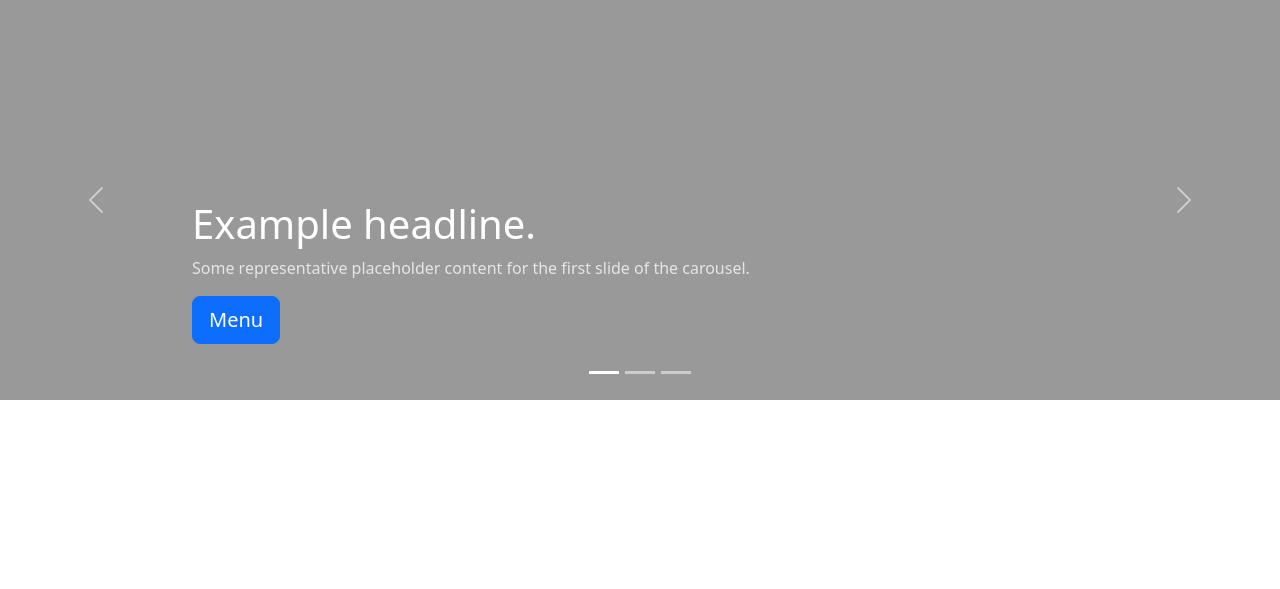
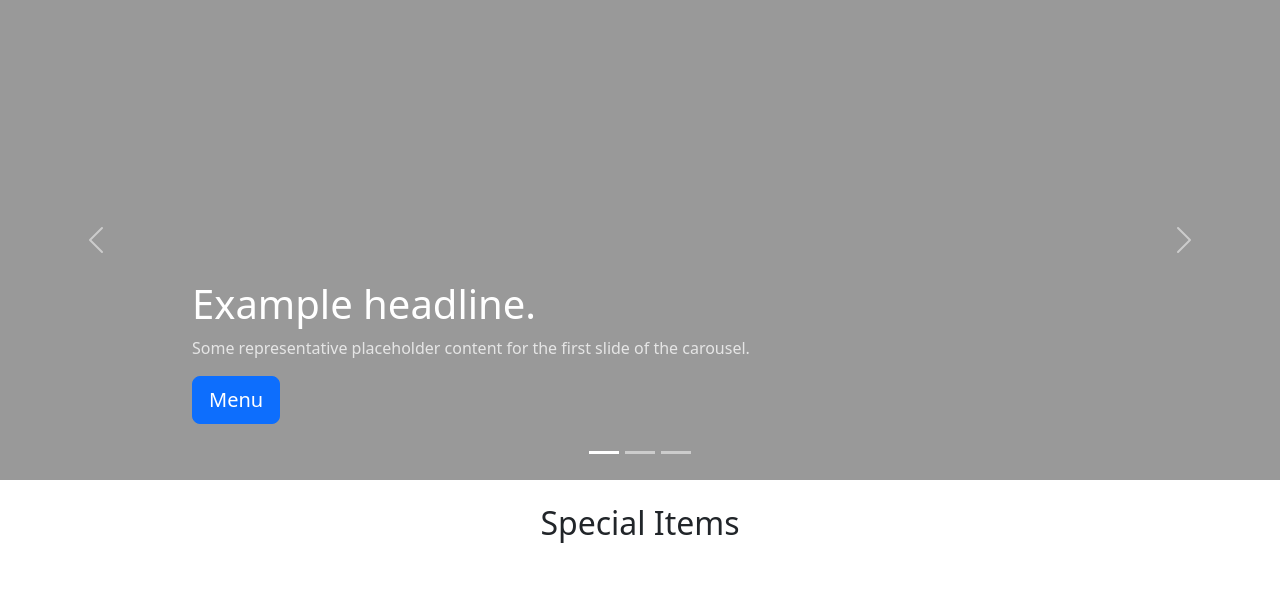
Before and after one commit to The-Accidental-Game-Devs/menu_listing_website, a Django app: page / in a window 1280 px wide. Shown: the part 56-645 px from the top of the page. Run offline with Django 5.2, Linux system fonts and the light colour scheme; data that the repository does not hold is empty; some libraries are stand-ins or nearby versions.

Commit message:
Implement special item display feature
Signed-off-by: Aung <aung.lin.thant.address@gmail.com>

```diff
--- a/core/templates/core/index.html
+++ b/core/templates/core/index.html
@@ -4,4 +4,19 @@
 
 {% block content %}
     {% include 'core/partials/carousel.html' %}
+
+    <div class="container-fluid p-4">
+        <h2 class="text-center mb-4">Special Items</h2>
+
+        <div class="d-flex justify-content-center">
+            <div class="d-flex overflow-auto gap-4 align-items-center"
+                 style="max-width: 1000px;">
+                {% for item in special_items %}
+                    <div class="flex-shrink-0" style="width: 250px;">
+                        {% include 'menu/partials/item_card.html' with item=item %}
+                    </div>
+                {% endfor %}
+            </div>
+        </div>
+    </div>
 {% endblock %}
--- a/core/templates/core/partials/carousel.html
+++ b/core/templates/core/partials/carousel.html
@@ -11,7 +11,7 @@
     </div>
     <div class="carousel-inner">
         <div class="carousel-item active">
-            <img src="{% static 'core/img/carousel-1.jpg' %}" class="d-block w-100 carousel-img" alt="...">
+            <img src="{% static 'core/img/carousel-1.webp' %}" class="d-block w-100 carousel-img" loading="lazy" alt="...">
             <div class="container">
                 <div class="carousel-caption text-start">
                     <h1>Example headline.</h1>
@@ -24,7 +24,7 @@
             </div>
         </div>
         <div class="carousel-item">
-            <img src="{% static 'core/img/carousel-2.jpg' %}" class="d-block w-100 carousel-img" alt="...">
+            <img src="{% static 'core/img/carousel-2.webp' %}" class="d-block w-100 carousel-img" loading="lazy" alt="...">
             <div class="container">
                 <div class="carousel-caption">
                     <h1>Example headline.</h1>
@@ -37,7 +37,7 @@
             </div>
         </div>
         <div class="carousel-item">
-            <img src="{% static 'core/img/carousel-3.jpg' %}" class="d-block w-100 carousel-img" alt="...">
+            <img src="{% static 'core/img/carousel-3.webp' %}" class="d-block w-100 carousel-img" loading="lazy" alt="...">
             <div class="container">
                 <div class="carousel-caption text-end">
                     <h1>Example headline.</h1>
--- a/core/tests.py
+++ b/core/tests.py
@@ -1 +0,0 @@
-# Create your tests here.
--- a/core/views.py
+++ b/core/views.py
@@ -1,7 +1,11 @@
 from django.shortcuts import render
 
+from menu.models import Item
 
 def index_view(request):
+    special_items = Item.objects.filter(is_special=True, ).order_by('created_at')[:10]
+
     return render(request, 'core/index.html', {
         'title': 'Home',
+        'special_items': special_items
     })
--- a/menu/forms.py
+++ b/menu/forms.py
@@ -15,7 +15,7 @@ class BaseItemForm(forms.ModelForm):
 
     class Meta:
         model = Item
-        fields = ('image', 'name', 'category', 'price', 'currency', 'detail')
+        fields = ('image', 'name', 'category', 'price', 'currency', 'detail', 'is_special')
 
 
 class NewItemForm(BaseItemForm):
--- a/menu/models.py
+++ b/menu/models.py
@@ -48,6 +48,7 @@ class Item(models.Model):
     price = models.DecimalField(max_digits=12, decimal_places=2)
     currency = models.ForeignKey(Currency, null=True, related_name='item', on_delete=models.PROTECT)
     detail = models.TextField(blank=True, null=True)
+    is_special = models.BooleanField(default=False)
     out_of_stock = models.BooleanField(default=False)
     created_by = models.ForeignKey(User, related_name='item', on_delete=models.PROTECT, null=True, blank=True)
     created_at = models.DateTimeField(auto_now_add=True)
--- a/menu/templates/menu/category.html
+++ b/menu/templates/menu/category.html
@@ -17,7 +17,9 @@
         </div>
         <div class="row my-3">
             {% for category in categories %}
-                {% include 'menu/partials/category_card.html' %}
+                <div class="col-sm-6 col-md-4 col-lg-2 mb-4">
+                    {% include 'menu/partials/category_card.html' %}
+                </div>
             {% endfor %}
         </div>
     </div>
--- a/menu/templates/menu/detail.html
+++ b/menu/templates/menu/detail.html
@@ -10,6 +10,7 @@
                     <a href="{{ item.image.url }}">
                         <div class="ratio ratio-1x1 bg-body-secondary rounded">
                             <img class="card-img-top img-fluid object-fit-cover rounded"
+                                 loading="lazy"
                                  src="{{ item.image.url }}" alt="{{ item.name }}">
                         </div>
                     </a>
--- a/menu/templates/menu/menu.html
+++ b/menu/templates/menu/menu.html
@@ -20,7 +20,9 @@
 
         <div class="row my-3">
             {% for item in items %}
-                {% include 'menu/partials/item_card.html' %}
+                <div class="col-sm-6 col-md-4 col-lg-2 mb-4">
+                    {% include 'menu/partials/item_card.html' %}
+                </div>
             {% endfor %}
         </div>
     </div>
--- a/menu/templates/menu/partials/category_card.html
+++ b/menu/templates/menu/partials/category_card.html
@@ -1,15 +1,17 @@
 {% load static %}
-<div class="col-sm-6 col-md-4 col-lg-3 mb-4">
+
 <div class="card h-100">
     <a href="{% url 'menu:menu' %}?category={{ category.id }}" class="text-decoration-none text-body">
         {% if category.image %}
             <div class="ratio ratio-4x3 bg-body-secondary rounded">
                 <img class="card-img-top img-fluid object-fit-cover"
+                     loading="lazy"
                      src="{{ category.image.url }}" alt="{{ item.name }}">
             </div>
         {% else %}
             <div class="ratio ratio-4x3 bg-body-secondary rounded">
                 <img class="card-img-top img-fluid object-fit-cover"
+                     loading="lazy"
                      src="{% static 'global/img/default_img_1000x1000.webp' %}" alt="{{ item.name }}">
             </div>
         {% endif %}
@@ -28,4 +30,3 @@
         </div>
     </div>
 </div>
-</div>
--- a/menu/templates/menu/partials/item_card.html
+++ b/menu/templates/menu/partials/item_card.html
@@ -1,16 +1,18 @@
 {% load static %}
-<div class="col-sm-6 col-md-4 col-lg-3 mb-4">
+
 <div class="card h-100">
 
     <a href="{% url 'menu:item_detail' pk=item.id %}">
         {% if item.image %}
             <div class="ratio ratio-4x3 bg-body-secondary rounded">
                 <img class="card-img-top img-fluid object-fit-cover"
+                     loading="lazy"
                      src="{{ item.image.url }}" alt="{{ item.name }}">
             </div>
         {% else %}
             <div class="ratio ratio-4x3 bg-body-secondary rounded">
                 <img class="card-img-top img-fluid object-fit-cover"
+                     loading="lazy"
                      src="{% static 'global/img/default_img_400x300.webp' %}" alt="{{ item.name }}">
             </div>
         {% endif %}
@@ -35,4 +37,3 @@
         </div>
     </div>
 </div>
-</div>
--- a/static/global/css/custom.css
+++ b/static/global/css/custom.css
@@ -2,7 +2,7 @@
     width: 100%;
     height: auto;
     max-height: 500px;
-    min-height: 250px;
+    min-height: 300px;
     object-fit: cover;
     filter: brightness(60%);
     display: block;
```
Also changed, not shown: core/static/core/img/carousel-1.jpg (deleted), core/static/core/img/carousel-1.webp (added), core/static/core/img/carousel-2.jpg (deleted), core/static/core/img/carousel-2.webp (added), core/static/core/img/carousel-3.jpg (deleted), core/static/core/img/carousel-3.webp (added), menu/migrations/0004_item_is_special.py (added). Lines whose indentation alone changed are shown as unchanged.
